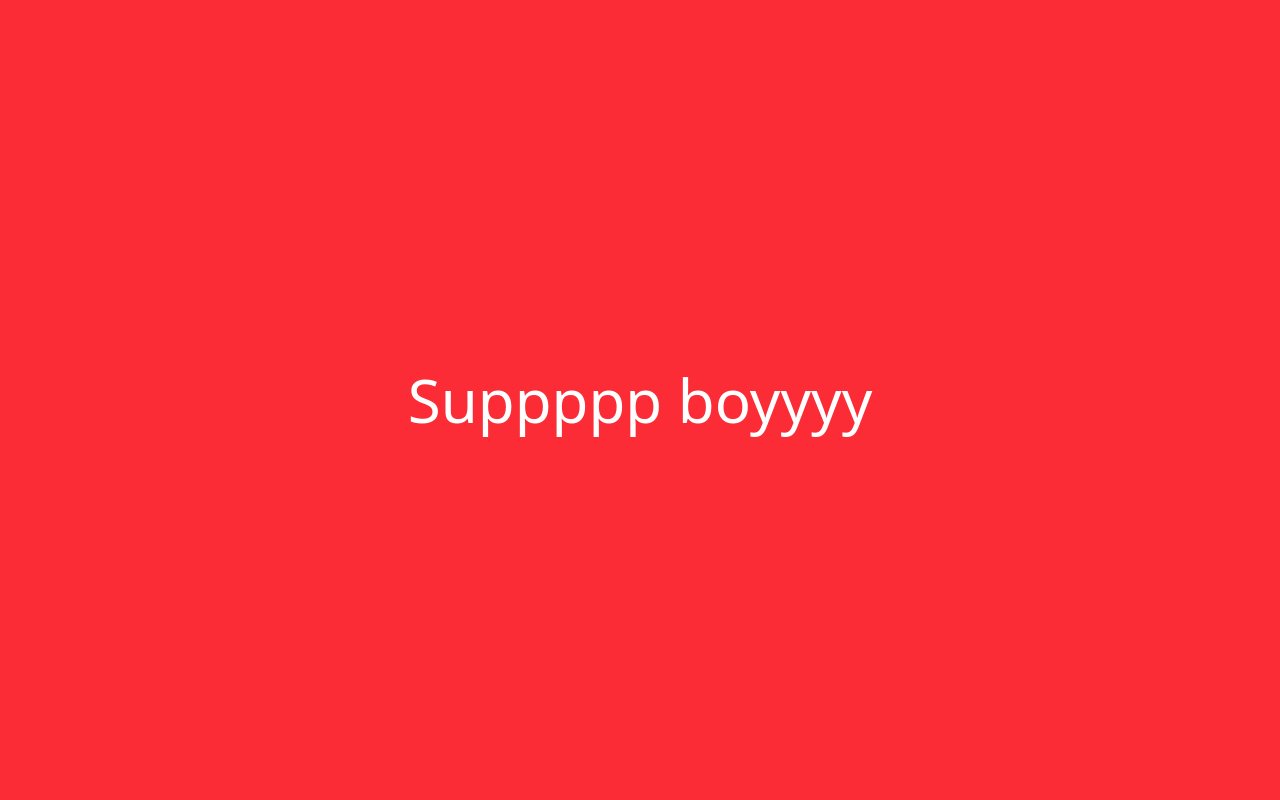
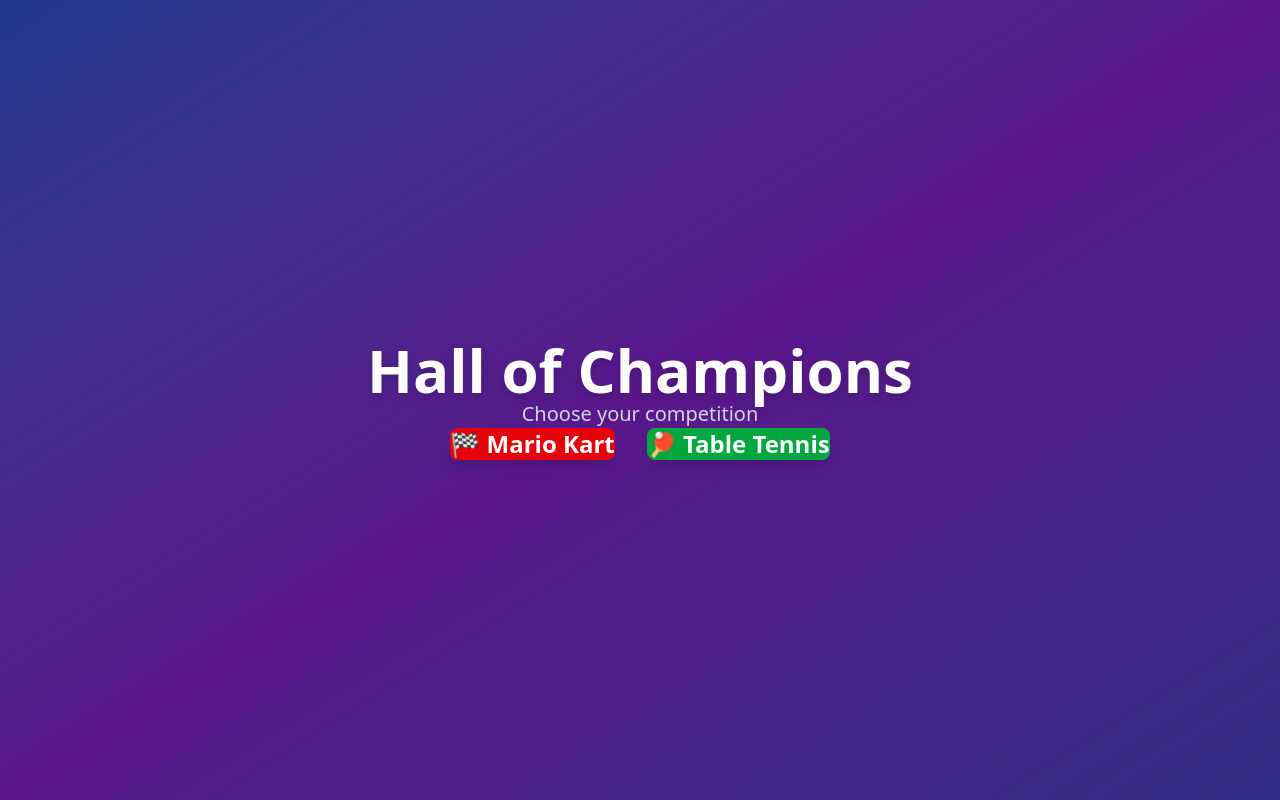
Before and after one commit to Bmcunningham4/hoc, a React (Vite) app in the folder app/: page / in a window 1280 px wide. Built offline with nearby package versions, Linux system fonts and the light colour scheme.

Commit message:
App fking working

```diff
--- a/app/package.json
+++ b/app/package.json
@@ -12,9 +12,11 @@
     "format": "prettier --write ."
   },
   "dependencies": {
+    "@types/react-router-dom": "^5.3.3",
     "circletype": "^2.3.0",
     "react": "^19.1.1",
-    "react-dom": "^19.1.1"
+    "react-dom": "^19.1.1",
+    "react-router-dom": "^7.9.6"
   },
   "devDependencies": {
     "@eslint/js": "^9.36.0",
--- a/app/src/App.tsx
+++ b/app/src/App.tsx
@@ -1,7 +1,62 @@
-export default function App() {
+import { HashRouter, Routes, Route, Link, useLocation } from "react-router-dom";
+import MkPage from "./mk/MkPage";
+import TtPage from "./tt/TtPage";
+
+function HomePage() {
   return (
-    <div className="h-screen bg-red-500 flex items-center justify-center">
-      <h1 className="text-white text-6xl">Suppppp boyyyy</h1>
+    <div className="h-screen w-full flex flex-col items-center justify-center bg-gradient-to-br from-blue-900 via-purple-900 to-indigo-900">
+      <div className="text-center mb-12">
+        <h1 className="text-6xl font-bold text-white mb-4 drop-shadow-lg">
+          Hall of Champions
+        </h1>
+        <p className="text-xl text-gray-300">Choose your competition</p>
+      </div>
+
+      <div className="flex flex-col sm:flex-row gap-8">
+        <Link
+          to="/mk"
+          className="px-12 py-6 bg-red-600 hover:bg-red-700 text-white text-2xl font-bold rounded-lg transition-all duration-300 transform hover:scale-105 shadow-lg hover:shadow-xl text-center no-underline"
+        >
+          🏁 Mario Kart
+        </Link>
+
+        <Link
+          to="/tt"
+          className="px-12 py-6 bg-green-600 hover:bg-green-700 text-white text-2xl font-bold rounded-lg transition-all duration-300 transform hover:scale-105 shadow-lg hover:shadow-xl text-center no-underline"
+        >
+          🏓 Table Tennis
+        </Link>
+      </div>
     </div>
   );
 }
+
+function BackButton() {
+  const location = useLocation();
+
+  if (location.pathname === "/") return null;
+
+  return (
+    <Link
+      to="/"
+      className="absolute top-4 left-4 z-50 px-4 py-2 bg-black bg-opacity-50 hover:bg-opacity-70 text-white rounded-lg transition-all duration-200 no-underline"
+    >
+      ← Home
+    </Link>
+  );
+}
+
+export default function App() {
+  return (
+    <HashRouter>
+      <div className="relative">
+        <BackButton />
+        <Routes>
+          <Route path="/" element={<HomePage />} />
+          <Route path="/mk" element={<MkPage />} />
+          <Route path="/tt" element={<TtPage />} />
+        </Routes>
+      </div>
+    </HashRouter>
+  );
+}
```
Also changed, not shown: 1 other file (tests, documents, lock files or other folders).
